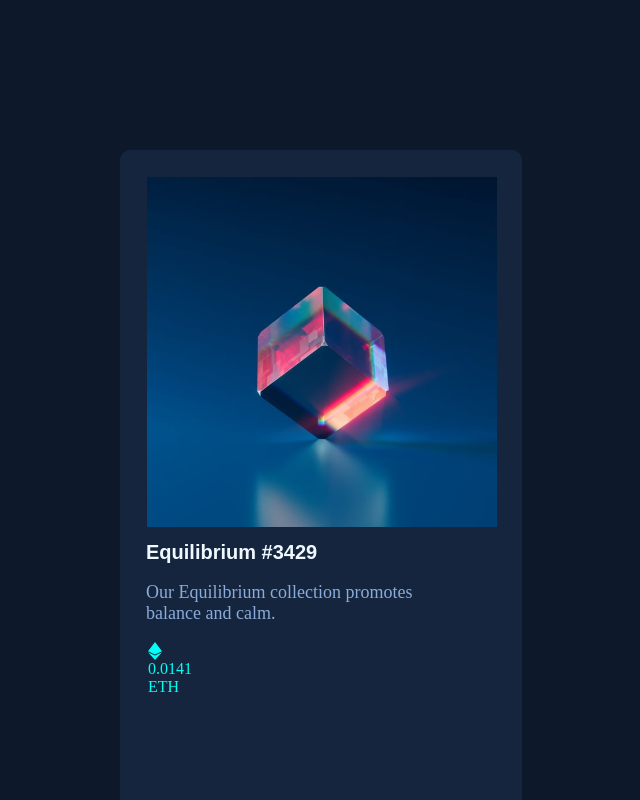
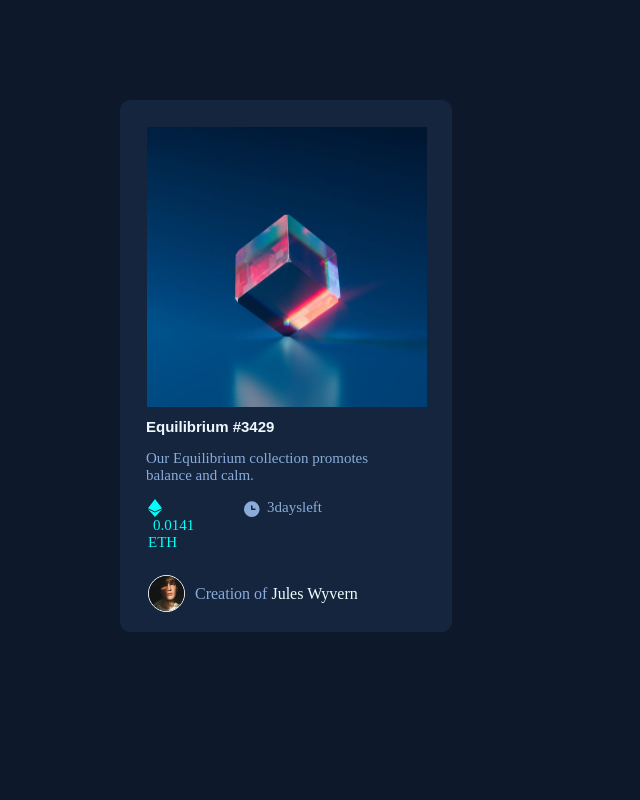
Before and after one commit to hydee2003/ieee2, a plain HTML site: page index.html in a window 1280 px wide. Shown: the top 800 px of the page, without its empty margins (388-1028 px from the left). Drawn offline with Linux system fonts and the light colour scheme.

Commit message:
Update style.css

```diff
--- a/style.css
+++ b/style.css
@@ -9,8 +9,8 @@ div img{
 .img1{
    padding-left: 25px;
    padding-top: 25px;
-   height: 350px;
-   width:350px;
+   height: 280px;
+   width:280px;
    border: 1px solid hsl(216, 50%, 16%) ;
    border-radius: 9px;
 }
@@ -19,51 +19,61 @@ div img{
      height: 18px;
      width: 14px;
  }
-
   .img3{
-      padding-top: 900px;
-      padding-left: 100px;
-      height: 22px;
-     width: 22px;
+      padding-left:80px;
+      height:20px;
+      width:20px;
   }
   .img4{
-    margin-left: 600px;
+    margin-left: 27px;
     margin-top: 20px;
- height: 50px;
- width: 50px;
+ height: 35px;
+ width: 35px;
+ border: 1px solid white;
+ border-radius: 50%;
  }
- h1{
-    color: aliceblue;
-    font-family:Arial;
-    font-size: 20px;
-    padding-left: 25px;
-}
+
 .all{
 border: solid 1px hsl(216, 50%, 16%);
 background-color:  hsl(216, 50%, 16%);
-width: 400;
-height: 700;
-margin-top: 150px;
+width: 330;
+height: 530;
+margin-top: 100px;
 margin-left: 500px;
 border-radius: 10px;
 }
 .all1{
-    display: inline;
+    display:flex;
+}
+.final{
+    display: flex;
+}
+.total{
+    display: flex;
+}
+h1{
+    color: aliceblue;
+    font-family:Arial;
+    font-size: 15px;
+    padding-left: 25px;
 }
 .our{
     color:  hsl(215, 51%, 70%);
-    font-size: 18px;
- padding-left: 25px;
- font-family:'Times New Roman', Times, serif ;}
+    font-size: 15px;
+ padding-left: 25px;}
 
- .et{ color:hsl(178, 100%, 50%);}
-  .day{color: hsl(215, 51%, 70%)}
+ .et{ color:hsl(178, 100%, 50%);
+    padding-left: 5px;
+font-size: 15px;}
+  .day{
+    font-size: 15px;
+     padding-left: 5px;
+    color: hsl(215, 51%, 70%);}
 
 
   .line{
       border-bottom: 1px solid white;
-      display: block;
-      padding-left:600px ;
+      width: 300px;
     }
    .cr{
        color:hsl(215, 51%, 70%) ;
@@ -74,7 +84,5 @@ border-radius: 10px;
 .ju{
     color: azure;
     padding-left: 4px;
+    padding-top: 30px;
 }
-.final{
-    display: inline block;
-}
```
